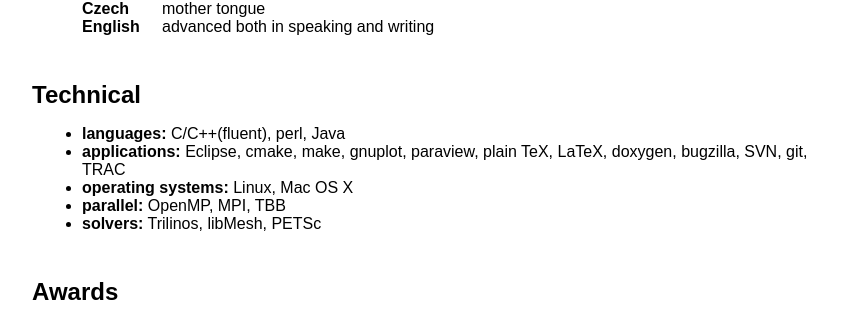
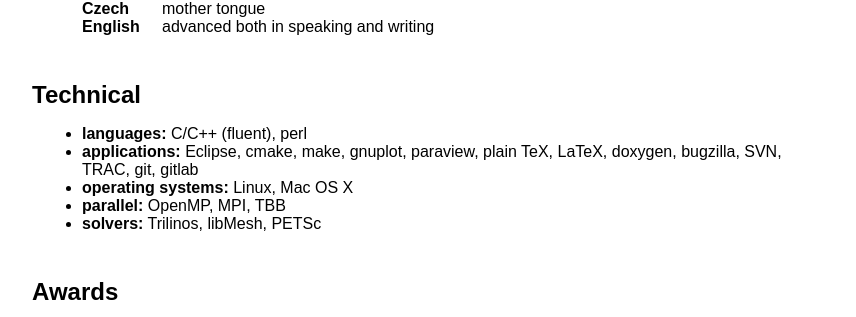
Before and after one commit to andrsd/www, a Jekyll site: the page built from cv.html, in a window 1280 px wide and 900 px high, scrolled down 1305 px. Shown: the part 135-452 px from the top of the window, without its empty margins (208-1064 px from the left). Built offline with Jekyll 4.4.1, drawn with Linux system fonts in a browser that asks for light colours; some web fonts are replaced.

Commit message:
CV update

```diff
--- a/_data/cv.yml
+++ b/_data/cv.yml
@@ -106,8 +106,9 @@
     level: advanced both in speaking and writing
 
 technical:
-  languages: C/C++(fluent), perl, Java
-  applications: Eclipse, cmake, make, gnuplot, paraview, plain TeX, LaTeX, doxygen, bugzilla, SVN, git, TRAC
+  languages: C/C++ (fluent), perl
+  applications: "Eclipse, cmake, make, gnuplot, paraview, plain TeX, LaTeX, doxygen, bugzilla, SVN, TRAC,
+    git, gitlab"
   operating systems: Linux, Mac OS X
   parallel: OpenMP, MPI, TBB
   solvers: Trilinos, libMesh, PETSc
```
